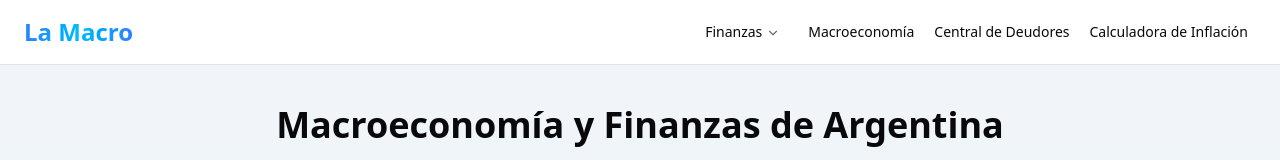
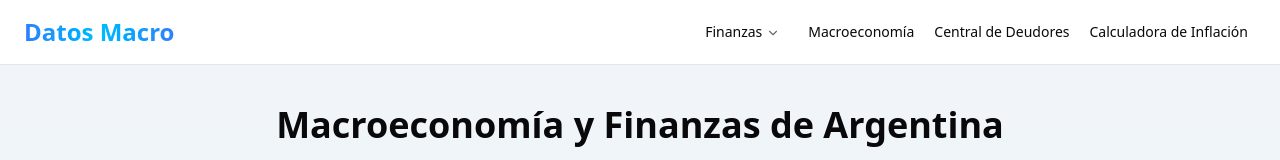
Before and after one commit to matiasarroyo1978/bcravivo, a Next.js app: page / in a window 1280 px wide. Shown: the top 160 px of the page. Built offline with nearby package versions, Linux system fonts and the light colour scheme.

Commit message:
first commit

```diff
--- a/components/navigation.tsx
+++ b/components/navigation.tsx
@@ -128,7 +128,7 @@ export function Navigation() {
         <div className="flex items-center sm:flex-initial flex-1 justify-center sm:justify-start">
           <Link href="/" className="flex items-center" prefetch={true}>
             <span className="text-2xl font-bold bg-clip-text text-transparent bg-linear-to-r dark:from-blue-400 dark:via-yellow-100 dark:to-blue-400 from-blue-500 via-sky-400 to-blue-500">
-              La Macro
+              Datos Macro
             </span>
           </Link>
         </div>
```
